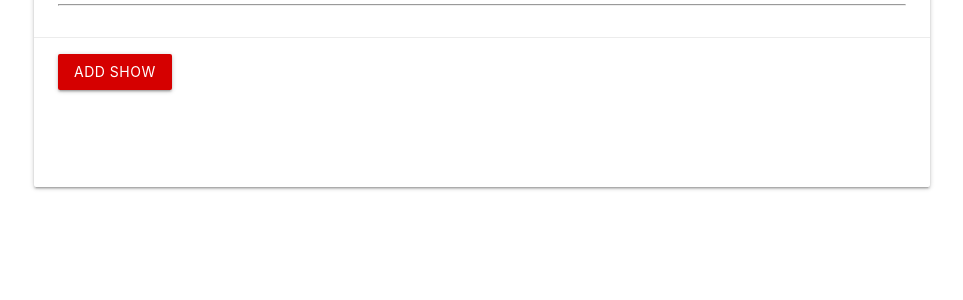
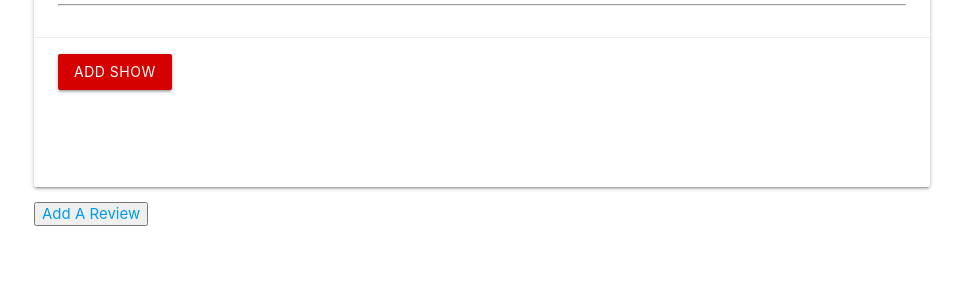
Before and after one commit to nickkucway/anirate, a Django app: page /details/1 in a window 1280 px wide. Shown: the part 195-495 px from the top of the page, without its empty margins (158-1121 px from the left). Run offline with Django 4.2, Linux system fonts and the light colour scheme; data that the repository does not hold is empty.

Commit message:
create review page up

```diff
--- a/main_app/forms.py
+++ b/main_app/forms.py
@@ -1,5 +1,5 @@
 from django.forms import ModelForm
-from .models import Watchlist
+from .models import Watchlist, Review
 
 class WatchlistForm(ModelForm):
     class Meta:
--- a/main_app/templates/anime/details.html
+++ b/main_app/templates/anime/details.html
@@ -26,6 +26,7 @@
   </div>
 </div>
 
+<button><a href="{% url 'reviews_create' %}">Add A Review</a></button>
 {% for review in reviews %}
 <div>
   {{review.user}}
--- /dev/null
+++ b/main_app/templates/main_app/review_form.html
@@ -0,0 +1 @@
+<h1>Create review</h1>
--- a/main_app/urls.py
+++ b/main_app/urls.py
@@ -11,4 +11,8 @@ urlpatterns = [
     path('index', views.index, name="index"),
     #path to add show to watchlist
     path('details/<int:id>/add_to_watchlist', views.add_to_watchlist, name="add_to_watchlist"),
+    #Paths for reviews
+    path('reviews/create/', views.ReviewCreate.as_view(), name = 'reviews_create'),
+    path('reviews/<int:pk>/update/', views.ReviewUpdate.as_view(), name = 'reviews_update'),
+    path('reviews/<int:pk>/delete/', views.ReviewDelete.as_view(), name = 'reviews_delete'),
 ]
--- a/main_app/views.py
+++ b/main_app/views.py
@@ -6,6 +6,7 @@ from .forms import WatchlistForm
 import requests
 from django.contrib.auth.decorators import login_required
 from django.http import HttpResponse
+from django.views.generic import CreateView, UpdateView, DeleteView
 
 def home(request):
      api_url = f'https://api.jikan.moe/v4/recommendations/anime'
@@ -77,3 +78,16 @@ def add_to_watchlist (request, id):
       return redirect('index')
    print(form.errors)
    return HttpResponse('Form not valid')
+
+class ReviewCreate(CreateView):
+   model = Review
+   fields = ['rating','review_content']
+   success_url = '/'
+
+class ReviewUpdate(UpdateView):
+   model = Review
+   fields = ['rating','review_content']
+
+class ReviewDelete(DeleteView):
+   model = Review
+   success_url = '/'
```
